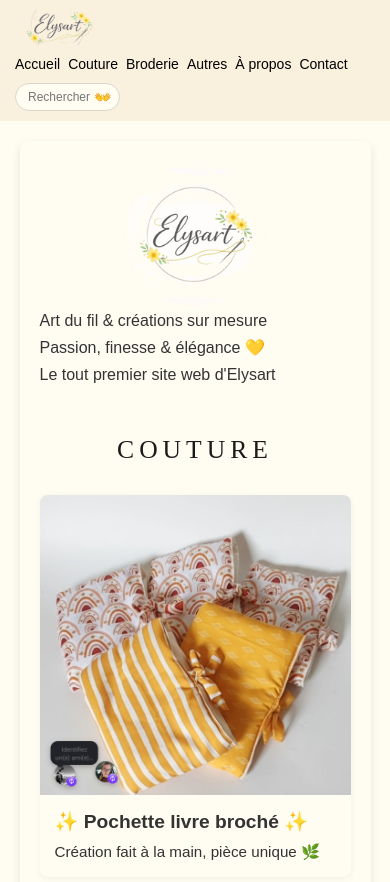
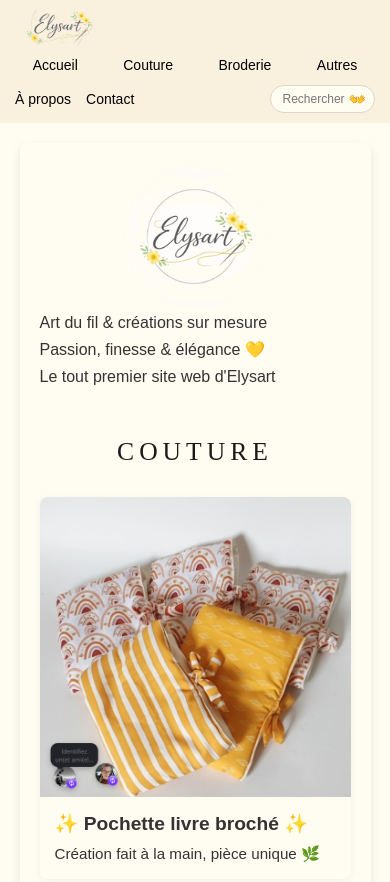
Before and after one commit to Murrrnal/elysart, a plain HTML site: page index.html in a window 390 px wide. Shown: the top 882 px of the page. Drawn offline with Linux system fonts and the light colour scheme.

Commit message:
Add files via upload

```diff
--- a/index.html
+++ b/index.html
@@ -16,20 +16,25 @@
             </a>
         </div>
 
-            <!-- 2. MENU DE NAVIGATION -->
-            <ul>
+        <!-- 2. MENU PRINCIPAL (Ligne 1 sur mobile) -->
+        <ul class="nav-principal">
             <li><a href="index.html">Accueil</a></li>
             <li><a href="#couture">Couture</a></li>
             <li><a href="#broderie">Broderie</a></li>
             <li><a href="#autres">Autres</a></li>
+        </ul>
+
+        <!-- 3. MENU SECONDAIRE + RECHERCHE (Ligne 2 sur mobile) -->
+        <div class="nav-secondaire">
+            <ul>
                 <li><a href="#apropos">À propos</a></li>
                 <li><a href="#contact">Contact</a></li>
             </ul>
 
-            <!-- 3. BARRE DE RECHERCHE -->
             <div class="recherche-box">
                 <input type="text" id="input-recherche" placeholder="Rechercher...">
                 <button type="button" id="btn-recherche">&#128080;</button>
+            </div>
         </div>
     </nav>
 </header>
--- a/style.css
+++ b/style.css
@@ -419,3 +419,55 @@ footer {
   stroke: #000000;
   text-decoration: none;
 }
+
+/* Alignement sur ordinateur */
+nav {
+    display: flex;
+    align-items: center;
+    justify-content: space-between;
+}
+
+.nav-principal,
+.nav-secondaire,
+.nav-secondaire ul {
+    display: flex;
+    align-items: center;
+    gap: 20px;
+}
+
+/* Empêche "À propos" de se couper sur deux lignes */
+nav a {
+    white-space: nowrap;
+}
+
+/* --- VERSION MOBILE --- */
+@media (max-width: 768px) {
+    nav {
+        flex-wrap: wrap;
+        gap: 12px;
+    }
+
+    /* Ligne 1 : Accueil, Couture, Broderie, Autres */
+    .nav-principal {
+        width: 100%;
+        justify-content: space-around;
+        gap: 10px;
+        font-size: 0.9rem;
+    }
+
+    /* Ligne 2 : À propos, Contact à gauche + Recherche à droite */
+    .nav-secondaire {
+        width: 100%;
+        justify-content: space-between;
+        gap: 10px;
+    }
+
+    .nav-secondaire ul {
+        gap: 15px;
+        font-size: 0.9rem;
+    }
+
+    .recherche-box {
+        max-width: 150px; /* Ajuste la largeur de la barre de recherche sur mobile */
+    }
+}
```
Lines whose indentation alone changed are shown as unchanged.
